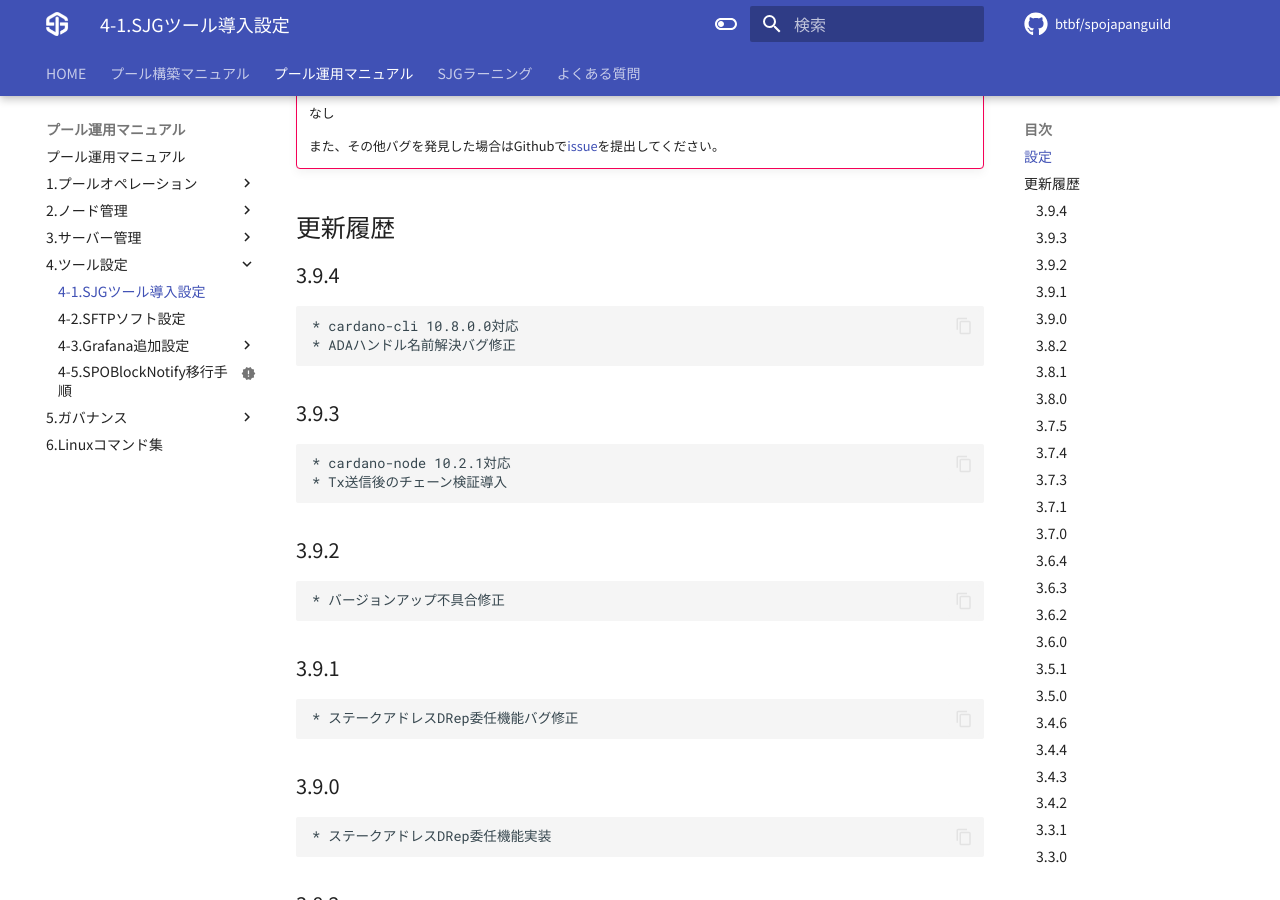
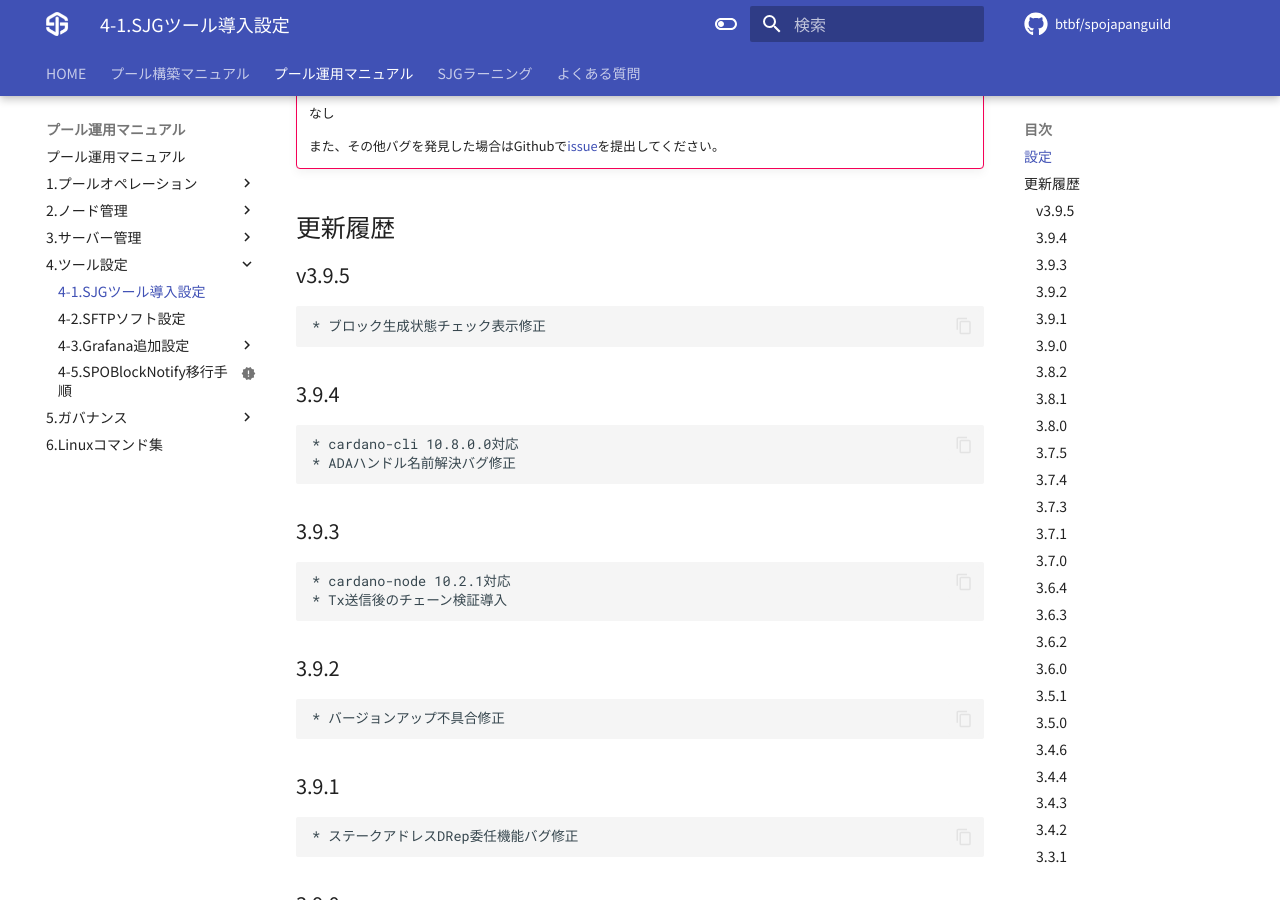
Before and after one commit to btbf/spojapanguild, an MkDocs documentation site: the page built from docs/operation/tool.md, in a window 1280 px wide and 900 px high, scrolled down 1926 px. Built offline with MkDocs 1.6.1 and Material for MkDocs 9.7.7, drawn with Linux system fonts in a browser that asks for light colours; comment, search, counter and statistics services are not loaded.

Commit message:
fixed sjgtool poolinfo

```diff
--- a/docs/operation/tool.md
+++ b/docs/operation/tool.md
@@ -68,6 +68,9 @@ gtool
     また、その他バグを発見した場合はGithubで[issue](https://github.com/btbf/spojapanguild/issues)を提出してください。
 
 ## 更新履歴
+
+### v3.9.5
+    * ブロック生成状態チェック表示修正
 
 ### 3.9.4
     * cardano-cli 10.8.0.0対応
```
Also changed, not shown: docs/changelogs.md (+2 -0 lines), 1 other file.
